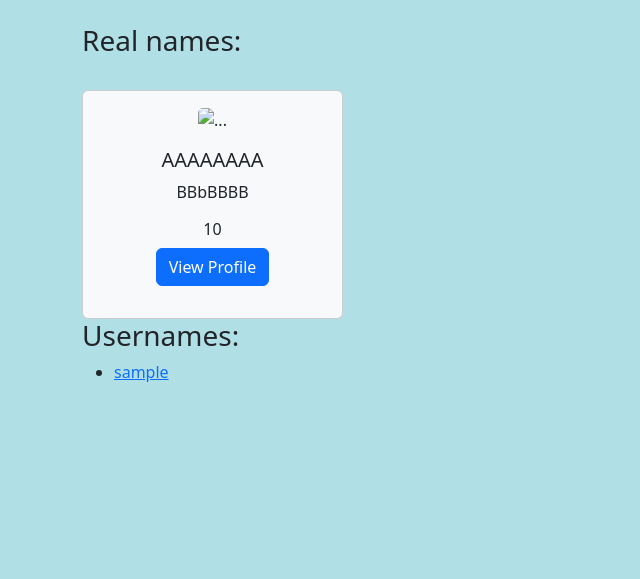
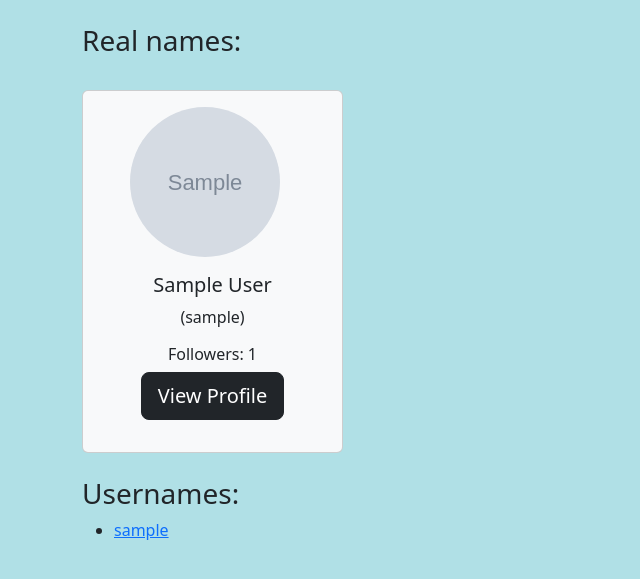
Before and after one commit to Johnny-FTW/Django-Profile-Viewer, a Django app: template viewer/templates/search.html in a window 1280 px wide. Shown: the part 56-635 px from the top of the page, without its empty margins (0-640 px from the left). Run offline with Django 4.2, Linux system fonts and the light colour scheme; the template is opened without the code that fills it: values that come from a table or form of the project are taken from there, others are empty; tables that the repository leaves empty hold one stand-in row (values such as "Sample post"); grey boxes marked "Sample" are stand-in pictures.

Commit message:
search real names

```diff
--- a/viewer/templates/search.html
+++ b/viewer/templates/search.html
@@ -12,12 +12,20 @@
     <div class="col-md-6 col-lg-3">
         <div class="card bg-light">
             <div class="card-body text-center">
-                <img src="" class="card-img-top" alt="...">
+              {% if real_username.profile.profile_picture %}
+              <img class="rounded-circle shadow-1-strong me-3"
+                                 src="{{ real_username.profile.profile_picture }}" alt="avatar" width="150"
+                                 height="150"/>
+              {% else %}
+              <img class="rounded-circle shadow-1-strong me-3"
+                                 src="/static/profile_picture/profile_picture.jpg" alt="avatar" width="150"
+                                 height="150"/>
+              {% endif %}
                 <div class="card-body">
-                    <h5 class="card-title">AAAAAAAA</h5>
-                    <p class="card-text">BBbBBBB</p>
-                    <h6 class="card-title">10</h6>
-                    <a href="" class="btn btn-primary">View Profile</a>
+                    <h5 class="card-title">{{real_username.first_name}} {{real_username.last_name}}</h5>
+                    <p class="card-text">({{real_username.username}})</p>
+                    <h6 class="card-title">Followers: {{ real_username.profile.followers.count }}</h6>
+                    <a href="{% url 'profile' username=real_username.username %}" class="btn btn-dark btn-lg">View Profile</a>
                 </div>
             </div>
         </div>
@@ -28,6 +36,7 @@
 </div>
 
   {% if usernames %}
+<br>
     <h3>Usernames:</h3>
     <ul>
     {% for username in usernames %}
```
